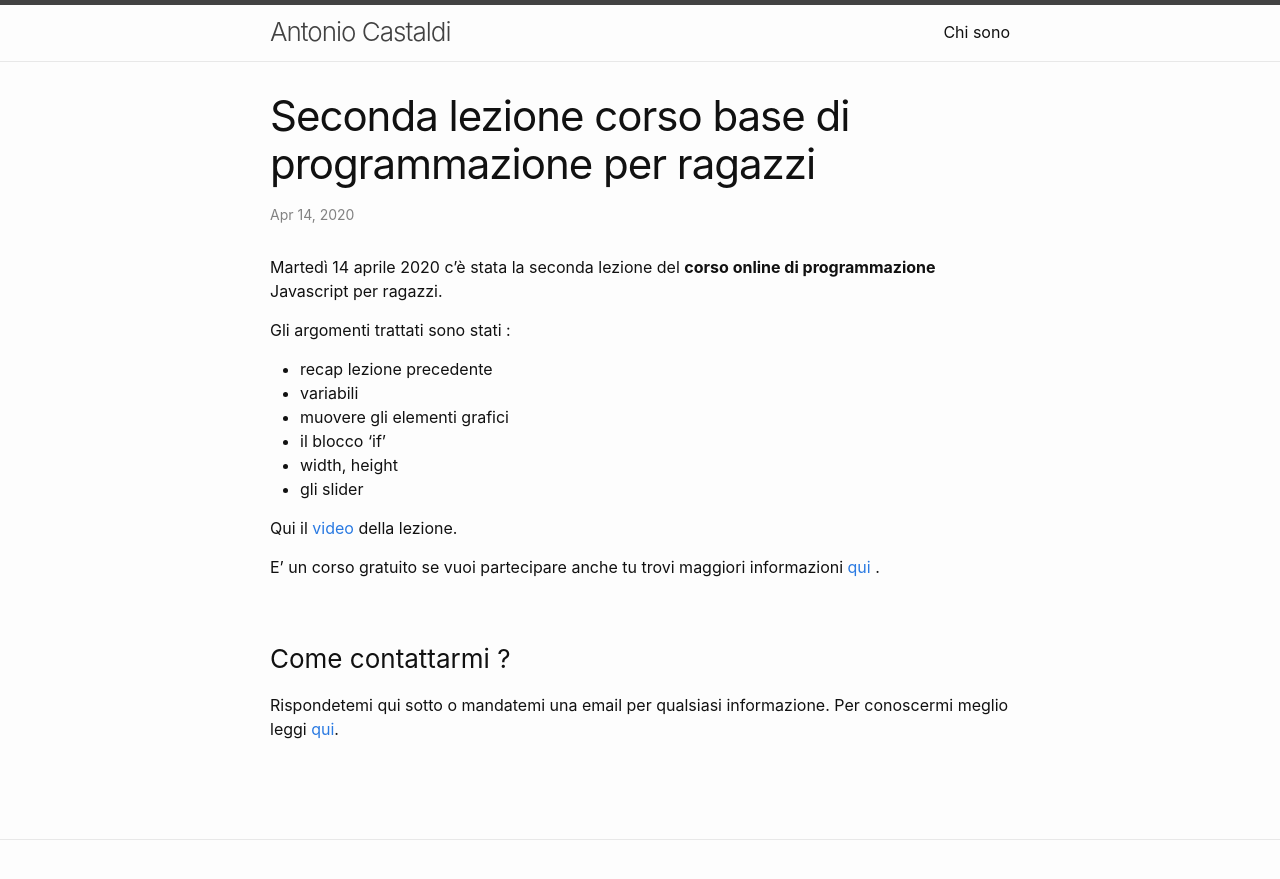
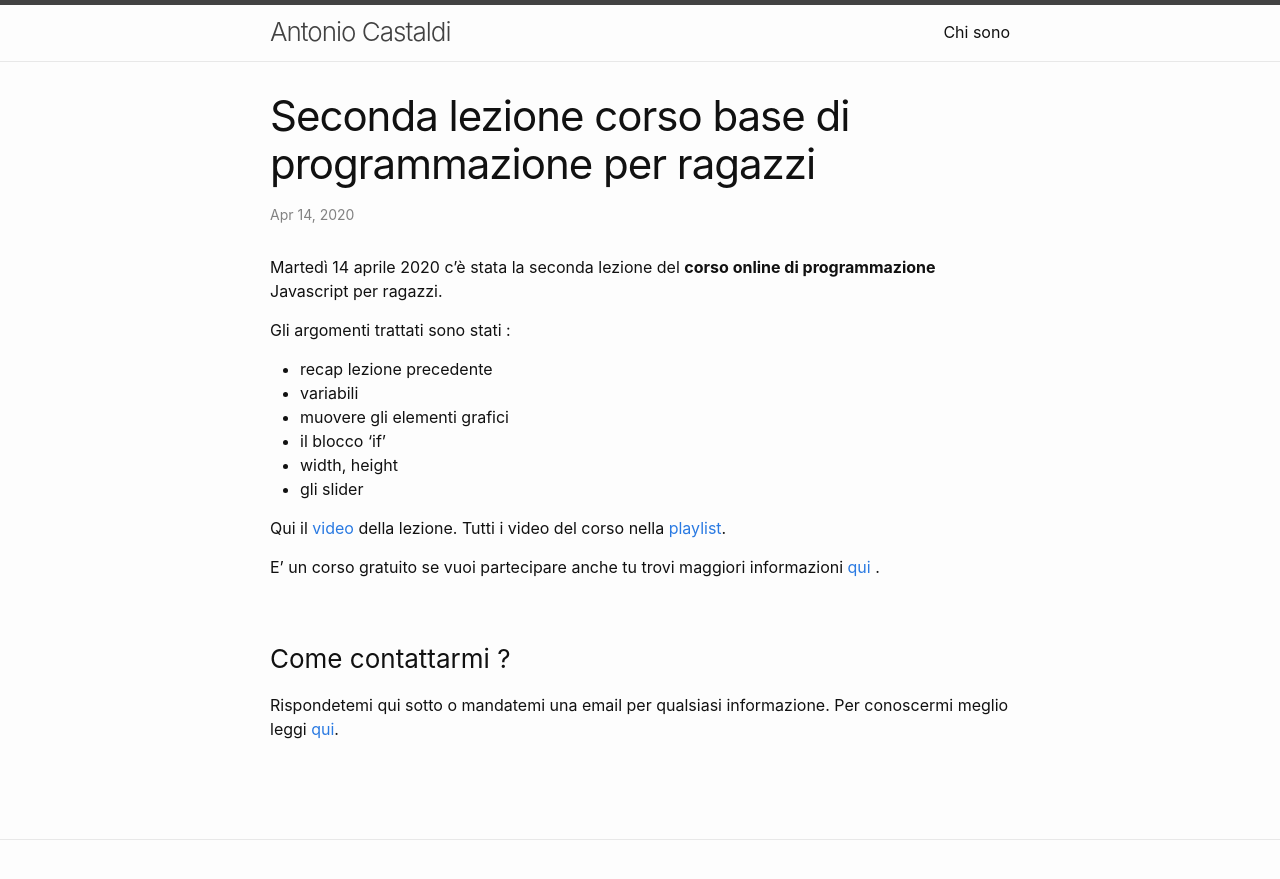
Before and after one commit to toto-castaldi/toto-castaldi.github.io, a Jekyll site: the page built from _posts/2020-04-14-seconda-lezione-corso-di-programmazione-per-ragazzi.markdown, in a window 1280 px wide. Shown: the top 879 px of the page. Built offline with Jekyll 4.4.1, drawn with Linux system fonts in a browser that asks for light colours; a script that is not in the unit is left out.

Commit message:
playlist corso

```diff
--- a/_posts/2020-04-14-seconda-lezione-corso-di-programmazione-per-ragazzi.markdown
+++ b/_posts/2020-04-14-seconda-lezione-corso-di-programmazione-per-ragazzi.markdown
@@ -18,6 +18,7 @@ Gli argomenti trattati sono stati :
 
 
 Qui il [video](https://youtu.be/Z7zkvQdKAEE) della lezione.
+Tutti i video del corso nella [playlist](https://www.youtube.com/playlist?list=PLg-JW6-YwE8DxSU5U0B89-QRtCPdFHW2W).
 
 E' un corso gratuito se vuoi partecipare anche tu trovi maggiori informazioni [qui](/2020/03/28/corso-base-di-programmazione-videogame.html) .
 
```
